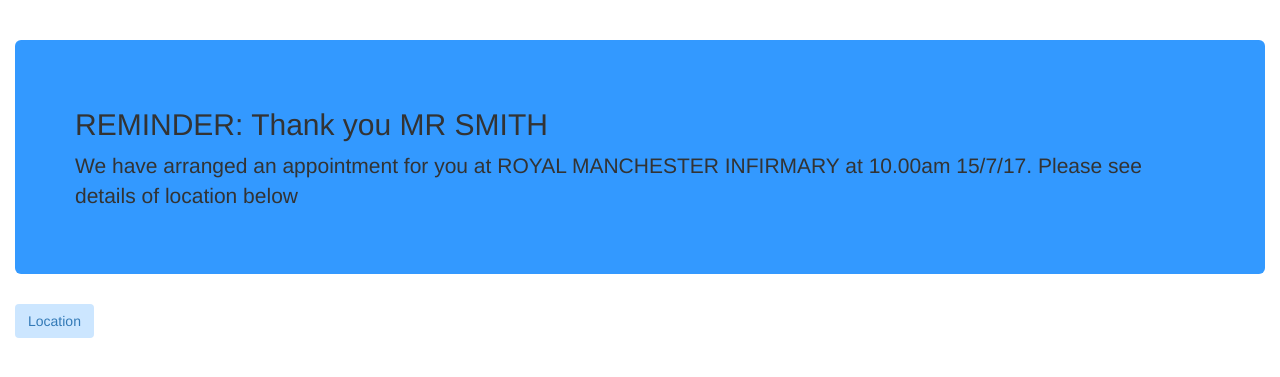
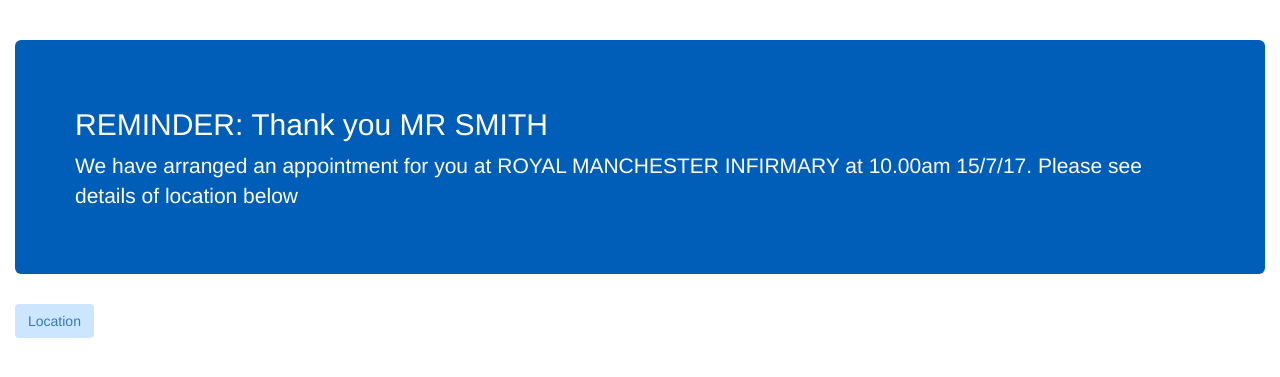
Before and after one commit to mattstibbs/nhshd-service-api, a Flask app: page /pages/text1 in a window 1280 px wide. Shown: the top 377 px of the page. Run offline with Flask 2, Linux system fonts and the light colour scheme; some libraries are stand-ins or nearby versions.

Commit message:
Update style to put white text on NHS blue background

```diff
--- a/static/css/style.css
+++ b/static/css/style.css
@@ -11,10 +11,17 @@
  .h2 {
 
 	font-family: arial, helvetica, verdana, sans-serif;
-	font-color: #e6ccb3
+	font-color: #ffffff
 }
 .jumbotron {
-	background-color: #3399ff
+	background-color: #005EB8;
+	color: #ffffff
+}
+.jumbotron h1{
+	color: #ffffff
+}
+.jumbotron p{
+	color: #ffffff
 }
 
 #jumbotron2, #jumbotron3 {
```
